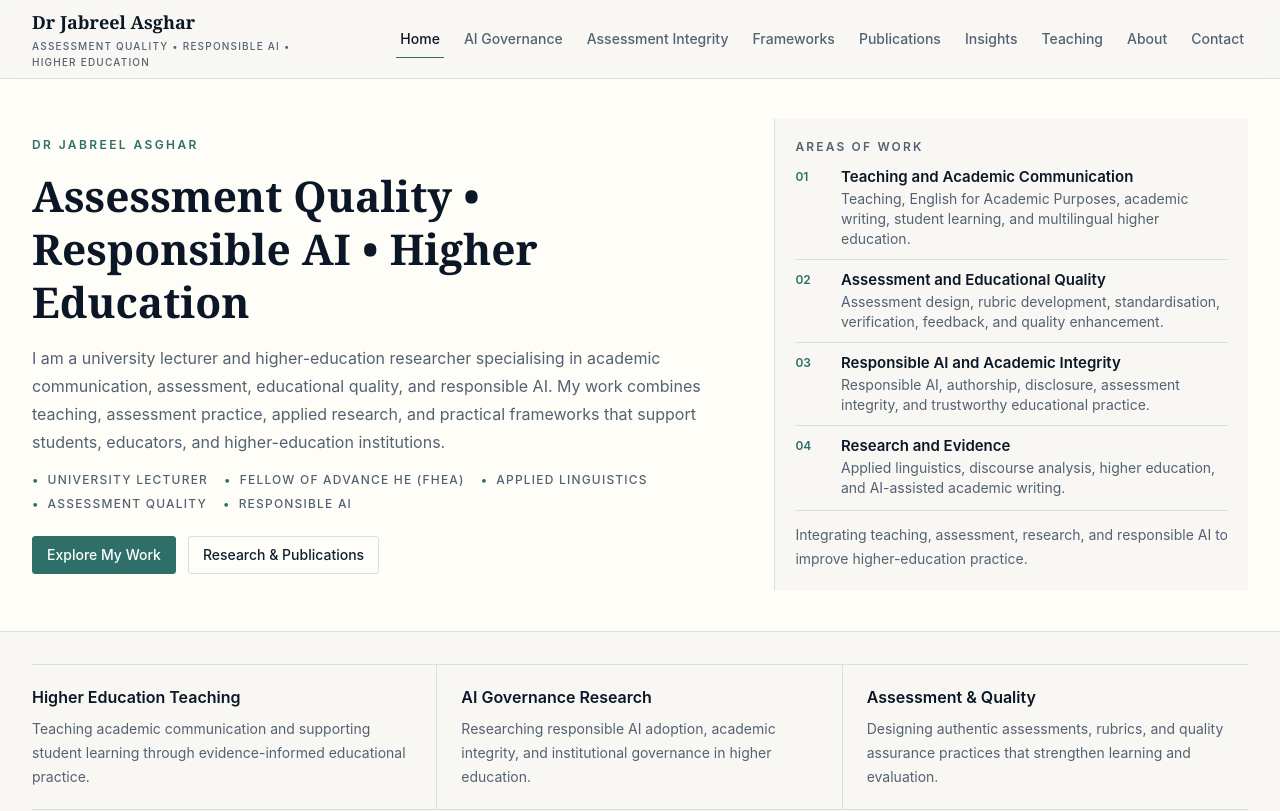
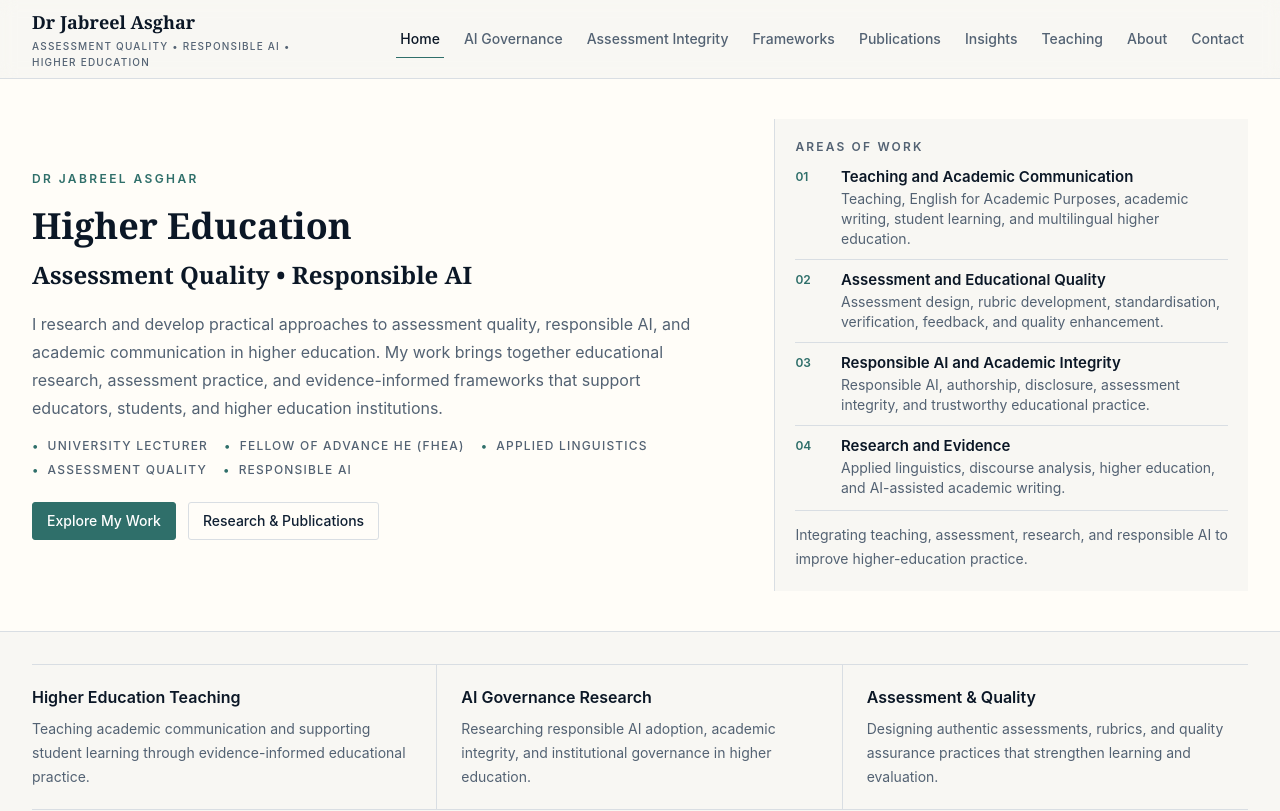
Before and after one commit to Jabreelasghar/jabreel-website, a Next.js app: page / in a window 1280 px wide. Shown: the top 811 px of the page. Built offline with nearby package versions, Linux system fonts and the light colour scheme.

Commit message:
Refine hero messaging for higher education focus

```diff
--- a/src/components/Hero.tsx
+++ b/src/components/Hero.tsx
@@ -7,13 +7,16 @@ export function Hero() {
       <Container className="grid gap-8 py-9 lg:grid-cols-[minmax(0,3fr)_minmax(22rem,2fr)] lg:items-center lg:py-10">
         <div className="max-w-[720px]">
           <p className="text-xs font-semibold uppercase tracking-[0.2em] text-moss">Dr Jabreel Asghar</p>
-          <h1 className="mt-4 font-serif text-[2rem] font-semibold leading-tight text-oxford sm:text-[2.65rem] lg:text-[2.65rem]">
-            Assessment Quality • Responsible AI • Higher Education
+          <h1 className="mt-4 font-serif text-4xl font-semibold leading-tight text-oxford">
+            Higher Education
           </h1>
-          <p className="mt-4 max-w-2xl text-base leading-7 text-slate">
-            I am a university lecturer and higher-education researcher specialising in academic communication,
-            assessment, educational quality, and responsible AI. My work combines teaching, assessment practice, applied
-            research, and practical frameworks that support students, educators, and higher-education institutions.
+          <h2 className="mt-3 font-serif text-2xl font-semibold leading-tight text-oxford">
+            Assessment Quality • Responsible AI
+          </h2>
+          <p className="mt-5 max-w-2xl text-base leading-7 text-slate">
+            I research and develop practical approaches to assessment quality, responsible AI, and academic communication
+            in higher education. My work brings together educational research, assessment practice, and evidence-informed
+            frameworks that support educators, students, and higher education institutions.
           </p>
           <div className="mt-4 flex max-w-2xl flex-wrap gap-x-4 gap-y-2 text-xs font-medium uppercase tracking-[0.1em] text-slate">
             {["University Lecturer", "Fellow of Advance HE (FHEA)", "Applied Linguistics", "Assessment Quality", "Responsible AI"].map(
```
